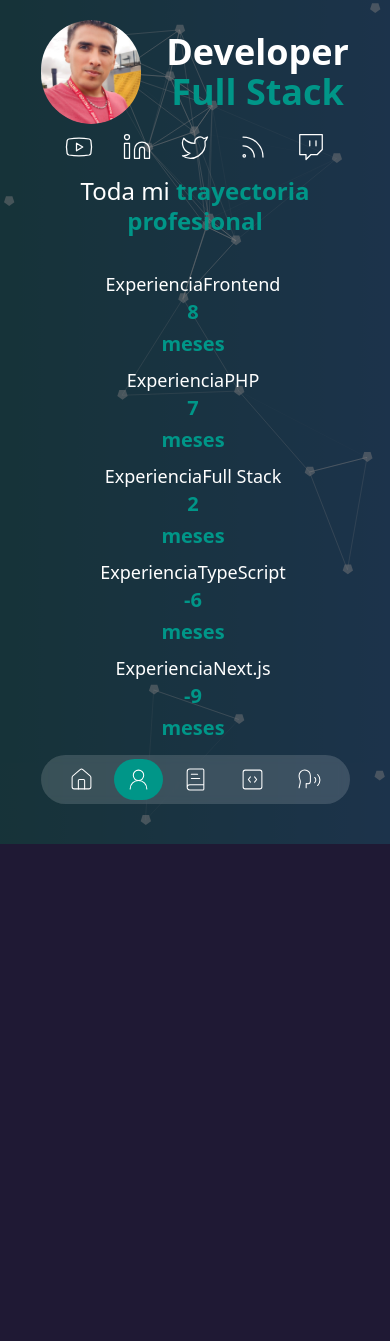
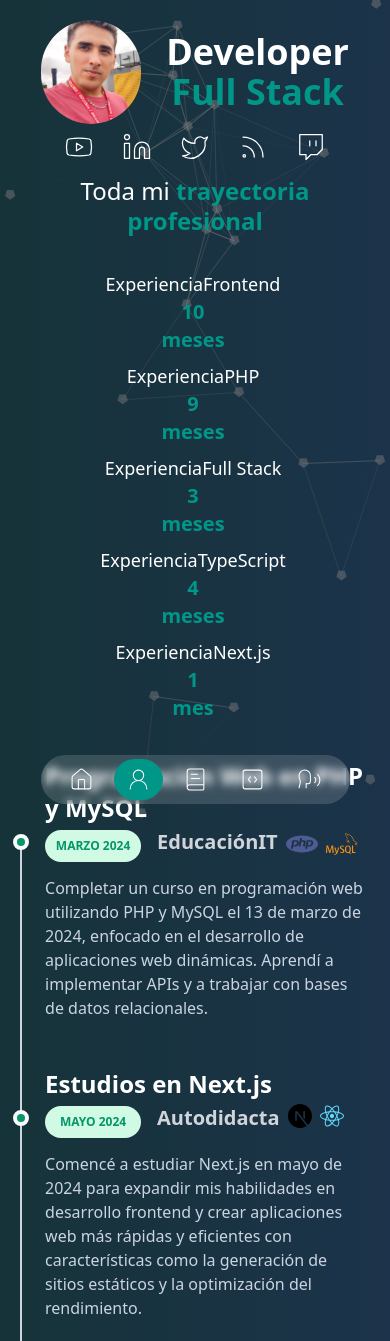
Before and after one commit to maxi-gartner/porfolio, a Next.js app: page /aboutMe in a window 390 px wide. Shown: the top 1341 px of the page. Before the commit the page ends 844 px from the top, so only its background shows below. Built offline with nearby package versions, Linux system fonts and the light colour scheme.

Commit message:
segunda parte abautMe

```diff
--- a/app/(routes)/aboutMe/page.tsx
+++ b/app/(routes)/aboutMe/page.tsx
@@ -1,7 +1,8 @@
 import TransitionPage from "@/components/transition-page";
 import { CoverParticles } from "@/components/cover-particles";
 import ContainerPage from "@/components/container";
-import CounterServices from "@/components/counterServices";
+import CounterServices from "@/components/experience";
+import TimeLine from "@/components/timeLine";
 
 const PageAboutMe = () => {
   return (
@@ -17,6 +18,7 @@ const PageAboutMe = () => {
             </span>
           </h1>
           <CounterServices />
+          <TimeLine />
         </ContainerPage>
       </div>
     </>
--- a/components/counterServices.tsx
+++ /dev/null
@@ -1,95 +0,0 @@
-"use client";
-
-import { dataCounter } from "@/data";
-import { calculateExperience } from "../data";
-import CountUp from "react-countup";
-import { useState } from "react";
-import { useEffect } from "react";
-
-const counterServices = () => {
-  return (
-    <div className="flex flex-wrap max-w-3xl mx-auto my-8 w-full justify-center">
-      {dataCounter.map((item) => {
-        const { years, months } = calculateExperience(item.startDate);
-        const totalMonths = years * 12 + months;
-        const [countComplete, setCountComplete] = useState(false);
-        const [countValue, setCountValue] = useState("—"); // Estado para mostrar el guion
-
-        useEffect(() => {
-          // Iniciar el conteo después de un breve retraso
-          const timer = setTimeout(() => {
-            setCountValue(totalMonths.toString());
-          }, 1000); // Cambia a "totalMonths" después de 1 segundo
-
-          return () => clearTimeout(timer); // Limpiar el timer al desmontar
-        }, [totalMonths]);
-
-        return (
-          <div
-            key={item.id}
-            className={`${
-              item.lineRight &&
-              "border-2 border-transparent md:border-e-gray-100 pr-4"
-            } ${
-              item.lineRight === false ? "border-2 border-transparent pr-4" : ""
-            } flex flex-col items-center text-center w-full md:w-1/6 px-3`}
-          >
-            <h3 className="text-lg md:text-xl">
-              Experiencia<span className="md:block">{item.text}</span>
-            </h3>
-            <p className="flex mb-1 text-xl md:text-2xl font-extrabold text-secondary flex-col">
-              {countComplete ? (
-                <span>
-                  {years > 0 && months > 0 ? (
-                    <span>
-                      {years} año{years > 1 ? "s" : ""} y{" "}
-                      {months === 1 ? `${months} mes` : `${months} meses`}
-                    </span>
-                  ) : years > 0 ? (
-                    <span>
-                      {years}
-                      <br /> año{years > 1 ? "s" : ""}
-                    </span>
-                  ) : (
-                    <span>
-                      {months === 1 ? (
-                        <>
-                          {months}
-                          <br /> mes
-                        </>
-                      ) : months === 0 ? (
-                        ""
-                      ) : (
-                        <>
-                          {months}
-                          <br /> meses
-                        </>
-                      )}
-                    </span>
-                  )}
-                </span>
-              ) : (
-                <>
-                  {countValue === "—" ? ( // Mostrar el guion mientras espera
-                    <span>{countValue}</span>
-                  ) : (
-                    <CountUp
-                      end={totalMonths}
-                      duration={20}
-                      onEnd={() => setCountComplete(true)}
-                    />
-                  )}
-                  <span className="mt-1">
-                    {totalMonths === 1 ? "mes" : "meses"}
-                  </span>
-                </>
-              )}
-            </p>
-          </div>
-        );
-      })}
-    </div>
-  );
-};
-
-export default counterServices;
--- /dev/null
+++ b/components/timeLine.tsx
@@ -0,0 +1,48 @@
+import { dataAboutPage } from "@/data";
+
+const TimeLine = () => {
+  return (
+    <div className="flex flex-col justify-center divide-y divide-slate-200 pb-12">
+      <div className="w-full max-w-3xl mx-auto md:pb-40 md:pt-20">
+        <div className="-my-6">
+          {dataAboutPage.map((data) => (
+            <div key={data.id} className="relative py-6 pl-8 sm:pl-32 group">
+              <h3 className="mb-1 text-2xl font-bold sm:mb-0 flex gap-2 max-w-xs md:max-w-6xl md:mb-2">
+                {data.title}
+              </h3>
+              <div
+                className="flex flex-col sm:flex-row items-start mb-1
+                                        group-last:before:hidden before:absolute
+                                        before:left-2 sm:before:left-0 before:h-full
+                                        before:px-px before:bg-slate-300 sm:before:ml-[6.5rem]
+                                        before:self-start before:-translate-x-1/2
+                                        before:translate-y-3 after:absolute after:left-2
+                                        sm:after:left-0 after:w-2 after:h-2 after:bg-emerald-600
+                                        after:border-4 after:box-content after:border-slate-50
+                                        after:rounded-full sm:after:ml-[6.5rem] after:-translate-x-1/2
+                                        after:translate-y-1.5"
+              >
+                <div className="flex w-full gap-4">
+                  <time className="sm:absolute left-0 translate-y-0.5 inline-flex items-center justify-center text-xs font-semibold uppercase w-24 h-8 mb-3 sm:mb-0 text-emerald-600 bg-emerald-100 rounded-full">
+                    {data.date}
+                  </time>
+                  <div className="text-xl font-bold text-gray-300 flex gap-2">
+                    {data.subtitle}{" "}
+                    {data.icons.map((icon, index) => (
+                      <span key={index} className="text-2xl">
+                        {icon}
+                      </span>
+                    ))}
+                  </div>
+                </div>
+              </div>
+              <div className="text-slate-300 max-w-xs">{data.description}</div>
+            </div>
+          ))}
+        </div>
+      </div>
+    </div>
+  );
+};
+
+export default TimeLine;
--- a/data.tsx
+++ b/data.tsx
@@ -29,7 +29,28 @@ import {
   SiFirebase,
   SiHtml5,
   SiCss3,
+  SiMysql,
+  SiJavascript,
+  SiMicrosoftaccess,
+  SiCplusplus,
 } from "react-icons/si";
+
+export function calculateExperience(startDate: Date): {
+  years: number;
+  months: number;
+} {
+  const currentDate = new Date();
+
+  let years = currentDate.getFullYear() - startDate.getFullYear();
+  let months = currentDate.getMonth() - startDate.getMonth();
+
+  if (months < 0) {
+    years--;
+    months += 12;
+  }
+
+  return { years, months };
+}
 
 export const socialNetworks = [
   {
@@ -182,53 +203,93 @@ export const technologies = [
 export const dataAboutPage = [
   {
     id: 1,
-    title: "Frontend Developer",
-    subtitle: "TechSolutions",
+    title: "Programación Web en PHP y MySQL",
+    subtitle: "EducaciónIT",
     description:
-      "Colabora con un equipo dinámico para desarrollar interfaces de usuario atractivas y funcionales que impulsen el éxito de nuestros clientes en el mundo digital.",
-    date: "Nov 2023 ",
+      "Completar un curso en programación web utilizando PHP y MySQL el 13 de marzo de 2024, enfocado en el desarrollo de aplicaciones web dinámicas. Aprendí a implementar APIs y a trabajar con bases de datos relacionales.",
+    date: "Marzo 2024",
+    icons: [
+      <SiPhp key="php" style={{ color: "#4F5B93", fontSize: "2rem" }} />,
+      <SiMysql key="mysql" style={{ color: "#F29111", fontSize: "2rem" }} />,
+    ],
   },
   {
     id: 2,
-    title: "Creador de Experiencias Digitales",
-    subtitle: "PixelCrafters",
+    title: "Estudios en Next.js",
+    subtitle: "Autodidacta",
     description:
-      "Trabaja en proyectos emocionantes que desafían los límites de la creatividad y la tecnología. Únete a nosotros mientras creamos experiencias digitales cautivadoras que inspiran y cautivan a nuestros usuarios.",
-    date: "May 2021",
+      "Comencé a estudiar Next.js en mayo de 2024 para expandir mis habilidades en desarrollo frontend y crear aplicaciones web más rápidas y eficientes con características como la generación de sitios estáticos y la optimización del rendimiento.",
+    date: "Mayo 2024",
+    icons: [
+      <SiNextdotjs key="nextjs" style={{ color: "#000000" }} />,
+      <FaReact key="react" style={{ color: "#61DAFB" }} />,
+    ],
   },
   {
     id: 3,
-    title: "Especialista en Desarrollo Frontend",
-    subtitle: "CodeForge Solutions",
+    title: "Estudios en TypeScript",
+    subtitle: "Autodidacta",
     description:
-      "Como desarrollador frontend, tendrás la oportunidad de colaborar en proyectos diversos y desafiantes que te permitirán expandir tus habilidades y dejar tu huella en el mundo digital.",
-    date: "Ago 2019",
+      "Inicié mi aprendizaje de TypeScript en febrero de 2024, mejorando mi capacidad para desarrollar aplicaciones más robustas y mantenibles mediante la tipificación estática y la mejora de la productividad en el desarrollo.",
+    date: "Febrero 2024",
+    icons: [
+      <SiTypescript key="typescript" style={{ color: "#3178C6" }} />,
+      <SiJavascript key="javascript" style={{ color: "#F7DF1E" }} />,
+    ],
   },
   {
     id: 4,
-    title: "Prácticas Grado",
-    subtitle: "WebWizards Inc.",
+    title: "Educación en Base de Datos y SQL",
+    subtitle: "EducaciónIT",
     description:
-      "Únete a nosotros mientras creamos sitios web y aplicaciones interactivas que sorprenden y deleitan a nuestros clientes. Si tienes pasión por el diseño y la programación, y disfrutas colaborar en un entorno creativo, ¡queremos conocerte!        ",
-    date: "Mar 2018",
+      "Finalicé un curso sobre bases de datos y SQL el 4 de octubre de 2022, adquiriendo conocimientos fundamentales en gestión de datos. Aprendí sobre la normalización de bases de datos y la optimización de consultas.",
+    date: "Octubre 2022",
+    icons: [
+      <SiMongodb key="mongodb" style={{ color: "#4DB33D" }} />,
+      <SiMysql key="mysql" style={{ color: "#F29111", fontSize: "2rem" }} />,
+    ],
+  },
+  {
+    id: 5,
+    title: "Desarrollador Full Stack",
+    subtitle: "MindHub",
+    description:
+      "Bootcamp de 5 meses en 2023, donde adquirí habilidades en MongoDB, Express, React y Node. Trabajé en proyectos prácticos que simulan situaciones del mundo real, desarrollando tanto el frontend como el backend de aplicaciones.",
+    date: "ABRIL 2023",
+    icons: [
+      <SiMongodb key="mongodb" style={{ color: "#4DB33D" }} />,
+      <SiExpress key="express" style={{ color: "#000000" }} />,
+      <FaReact key="react" style={{ color: "#61DAFB" }} />,
+      <FaNodeJs key="nodejs" style={{ color: "#3C873A" }} />,
+    ],
+  },
+  {
+    id: 6,
+    title: "Desarrollador FrontEnd",
+    subtitle: "MindHub - Accenture",
+    description:
+      "Bootcamp de 5 meses de 2022-2023, donde aprendí HTML, CSS y JavaScript. Me enfoqué en el desarrollo de interfaces interactivas y responsivas, mejorando la experiencia del usuario en aplicaciones web.",
+    date: "AGOSTO 2022",
+    icons: [
+      <SiHtml5 key="html5" style={{ color: "#E34F26" }} />,
+      <SiCss3 key="css3" style={{ color: "#1572B6" }} />,
+      <SiJavascript key="javascript" style={{ color: "#F7DF1E" }} />,
+    ],
+  },
+  {
+    id: 7,
+    title: "Técnico Analista de Sistemas",
+    subtitle: "ISIV",
+    description:
+      "Cursado desde 2014-2019, donde obtuve conocimientos en análisis de sistemas, C++, Access,  resolución de problemas y diseño de sistemas. Desarrollé una sólida base en programación y metodologías de desarrollo.",
+    date: "2014-2019",
+    icons: [
+      <Computer key="computer" style={{ color: "#6B7280" }} />,
+      <SiMicrosoftaccess key="access" style={{ color: "#A4373A" }} />,
+      <SiCplusplus key="cplusplus" style={{ color: "#00599C" }} />,
+    ],
   },
 ];
-export function calculateExperience(startDate: Date): {
-  years: number;
-  months: number;
-} {
-  const currentDate = new Date();
-
-  let years = currentDate.getFullYear() - startDate.getFullYear();
-  let months = currentDate.getMonth() - startDate.getMonth();
-
-  if (months < 0) {
-    years--;
-    months += 12;
-  }
-
-  return { years, months };
-}
 
 export const dataCounter = [
   {
```
